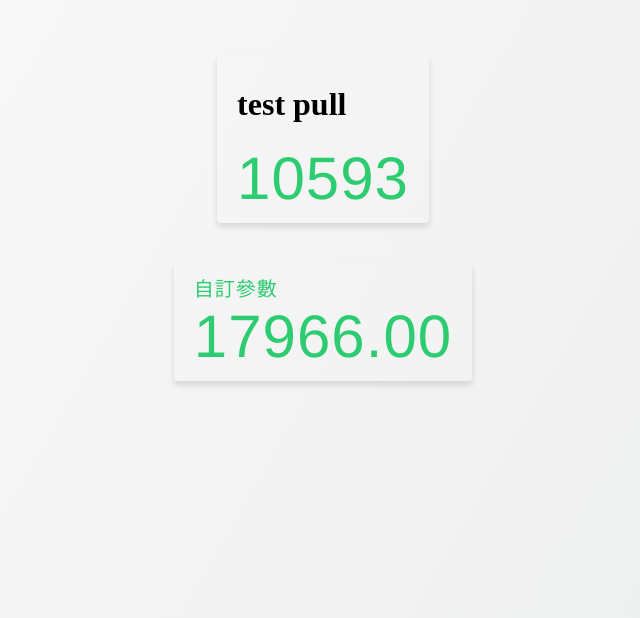
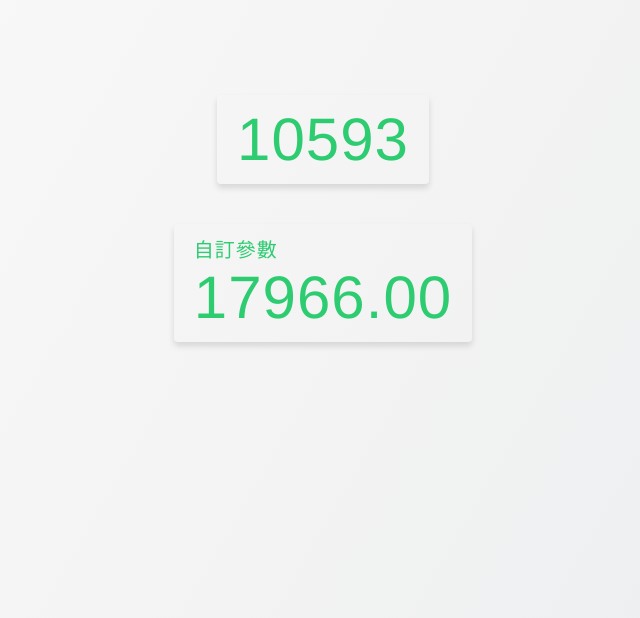
Before and after one commit to hsimao/numberJump, a plain HTML site: page index.html in a window 1280 px wide. Shown: the part 182-800 px from the top of the page, without its empty margins (317-957 px from the left). Drawn offline with Linux system fonts and the light colour scheme.

Commit message:
edit: remove test tag

```diff
--- a/index.html
+++ b/index.html
@@ -10,7 +10,6 @@
   <body>
     <div class="box">
       <div class="number-content">
-        <h1>test pull</h1>
         <div class="number n1">123456</div>
       </div>
       <div class="number-content">
```
